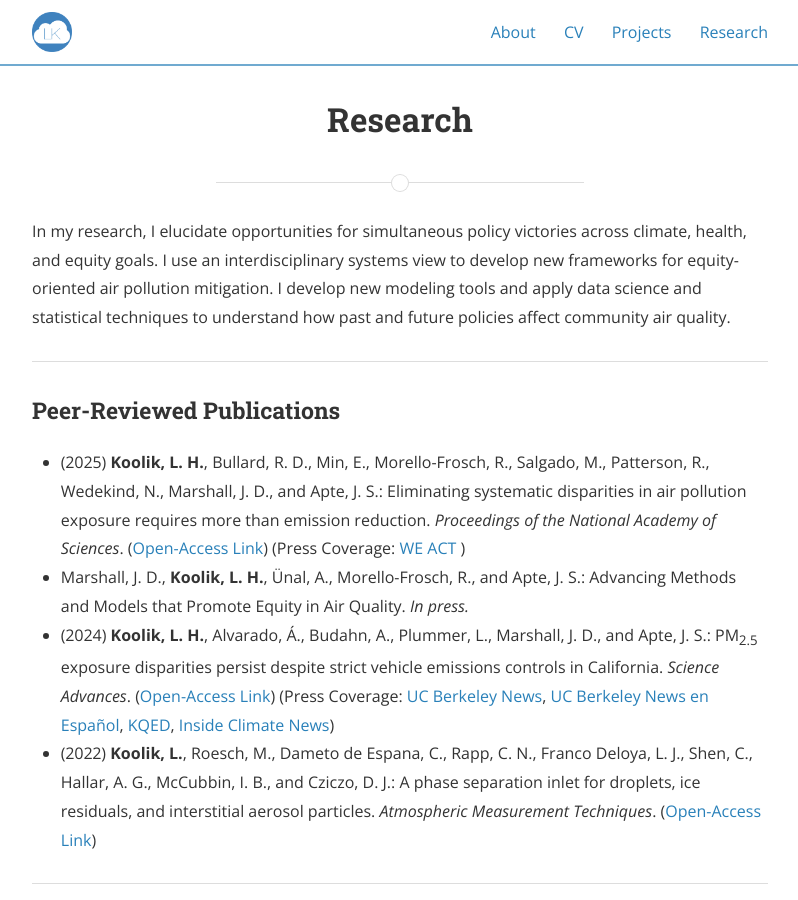
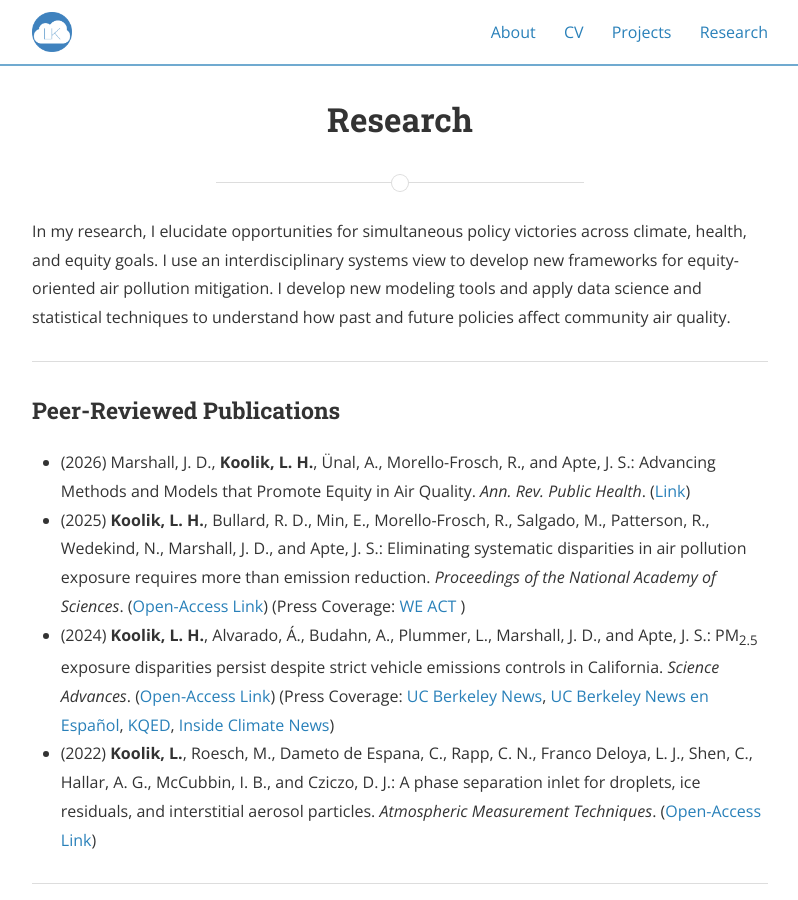
Before and after one commit to lkoolik/lkoolik.github.io, a Jekyll site: the page built from research.md, in a window 1280 px wide and 900 px high. Shown: the whole window, without its empty margins (240-1038 px from the left). Built offline with Jekyll 4.4.1, drawn with Linux system fonts in a browser that asks for light colours; nearby versions of some CDN libraries.

Commit message:
Update research.md

```diff
--- a/research.md
+++ b/research.md
@@ -12,8 +12,8 @@ nav_order: 3
 
 <h3>Peer-Reviewed Publications</h3>
 <ul>
+  <li>(2026) Marshall, J. D., <b>Koolik, L. H.</b>, Ünal, A., Morello-Frosch, R., and Apte, J. S.: Advancing Methods and Models that Promote Equity in Air Quality. <i>Ann. Rev. Public Health</i>. (<a href="https://doi.org/10.1146/annurev-publhealth-091824-125106">Link</a>)</li>
   <li>(2025) <b>Koolik, L. H.</b>, Bullard, R. D., Min, E., Morello-Frosch, R., Salgado, M., Patterson, R., Wedekind, N., Marshall, J. D., and Apte, J. S.: Eliminating systematic disparities in air pollution exposure requires more than emission reduction. <i>Proceedings of the National Academy of Sciences</i>. (<a href="https://doi.org/10.1073/pnas.2505888122">Open-Access Link</a>) (Press Coverage: <a href="https://weact.org/updates/new-research-policies-that-directly-address-disparities-result-in-cleaner-air-generalized-efforts-dont/">WE ACT </a>)</li>
-  <li>Marshall, J. D., <b>Koolik, L. H.</b>, Ünal, A., Morello-Frosch, R., and Apte, J. S.: Advancing Methods and Models that Promote Equity in Air Quality. <i>In press.</i> </li>
   <li>(2024) <b>Koolik, L. H.</b>, Alvarado, Á., Budahn, A., Plummer, L., Marshall, J. D., and Apte, J. S.: PM<sub>2.5</sub> exposure disparities persist despite strict vehicle emissions controls in California. <i>Science Advances</i>. (<a href="https://doi.org/10.1126/sciadv.adn8544">Open-Access Link</a>) (Press Coverage: <a href="https://news.berkeley.edu/2024/09/11/california-has-dramatically-improved-its-air-quality-but-racial-disparities-persist/">UC Berkeley News</a>, <a href="https://news.berkeley.edu/2024/09/13/california-ha-mejorado-la-calidad-del-aire-pero-persisten-las-desigualdades-raciales-etnicas/">UC Berkeley News en Español</a>, <a href="https://www.kqed.org/science/1994307/californians-are-breathing-far-less-vehicle-pollution-but-disparities-are-widening">KQED</a>, <a href="https://insideclimatenews.org/news/11092024/california-vehicle-emissions-exposure-disparity/">Inside Climate News</a>)</li>
   <li>(2022) <b>Koolik, L.</b>, Roesch, M., Dameto de Espana, C., Rapp, C. N., Franco Deloya, L. J., Shen, C., Hallar, A. G., McCubbin, I. B., and Cziczo, D. J.: A phase separation inlet for droplets, ice residuals, and interstitial aerosol particles. <i> Atmospheric Measurement Techniques</i>. (<a href="https://doi.org/10.5194/amt-15-3213-2022">Open-Access Link</a>)</li>
 </ul>
```
